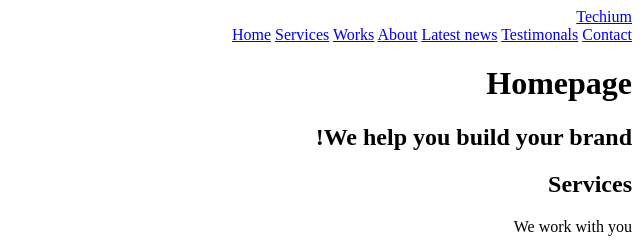
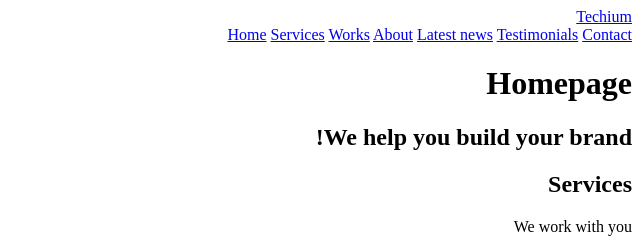
Before and after one commit to MoustaphaElPsyCongroo/holbertonschool-web_front_end, a plain HTML site: page html_advanced/20-index.html in a window 1280 px wide. Shown: the top 240 px of the page, 640-1280 px from the left. Drawn offline with Linux system fonts and the light colour scheme.

Commit message:
20 - Fix typo

```diff
--- a/html_advanced/20-index.html
+++ b/html_advanced/20-index.html
@@ -24,7 +24,7 @@
 					<a href="#works">Works</a>
 					<a href="#about">About</a>
 					<a href="#latest_news">Latest news</a>
-					<a href="#testimonials">Testimonals</a>
+					<a href="#testimonials">Testimonials</a>
 					<a href="#contact">Contact</a>
 				</nav>
           </div>
```
